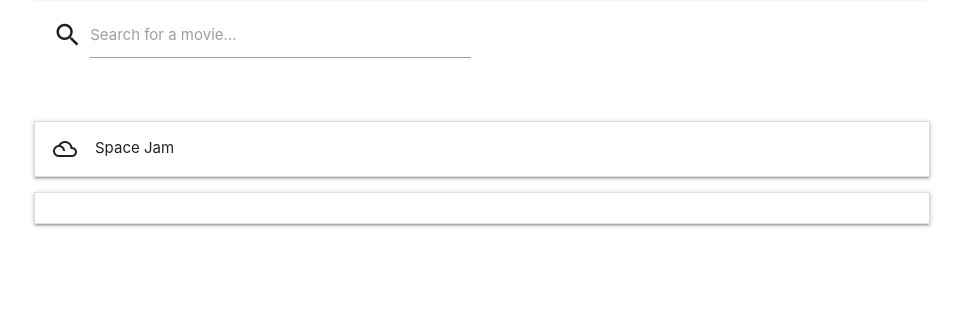
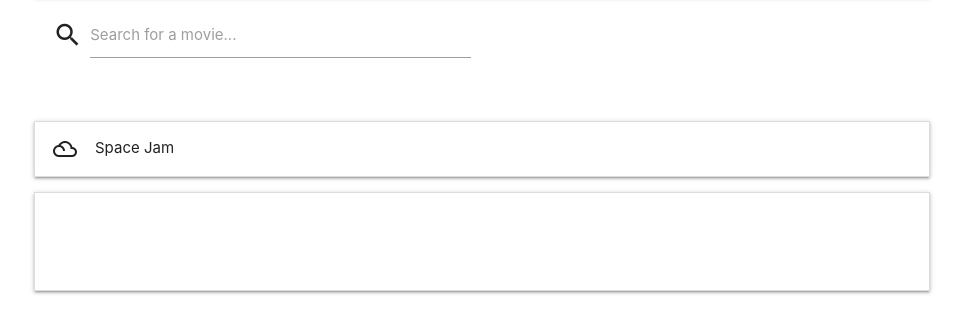
Before and after one commit to MauraSlavin/07-movie-API-search, a plain HTML site: page index.html in a window 1280 px wide. Both pictures are taken after a click on the icon "search". Shown: the part 67-400 px from the top of the page, without its empty margins (158-1121 px from the left). Drawn offline with nearby package versions, Linux system fonts and the light colour scheme; no server answers.

Commit message:
collapsible works dynamically

```diff
--- a/index.html
+++ b/index.html
@@ -6,7 +6,7 @@
     <meta name="viewport" content="width = device-width, initial-scale = 1">
     <link rel="stylesheet" href="https://fonts.googleapis.com/icon?family=Material+Icons">
     <link rel="stylesheet" href="https://cdnjs.cloudflare.com/ajax/libs/materialize/0.97.3/css/materialize.min.css">
-    <meta name="viewport" content="width=device-width, initial-scale=1.0"/>
+    <meta name="viewport" content="width=device-width, initial-scale=1.0" />
 </head>
 
 
@@ -34,6 +34,7 @@
         </form>
     </div>
 
+    <div id="card-container">
         <ul class="collapsible">
             <li>
                 <div class="collapsible-header"><i class="material-icons">filter_drama</i>Space Jam</div>
@@ -47,7 +48,7 @@
                 </div>
             </li>
         </ul>
-
+    </div>
 
     <script type="text/javascript" src="https://code.jquery.com/jquery-2.1.1.min.js"></script>
     <script src="https://cdnjs.cloudflare.com/ajax/libs/materialize/0.97.3/js/materialize.min.js">
--- a/javascript.js
+++ b/javascript.js
@@ -5,7 +5,7 @@ var movie = {
     year: "",
     director: "",
     rating: "",
-    similarMovies: [],
+
     review: "",
     metaSource: "",
     metaRating: ""
@@ -69,20 +69,21 @@ $.ajax({
 
 $("#search-button").on("click", function(event){
     event.preventDefault();
-    alert("hello");
     var newCard = $('<ul class="collapsible cardEl"></ul>');
     var liEl = $('<li></li>');
-    var titleEl = $('<div class="collapsible-header titleEl"></div>');
+    var titleEl = $('<div class="collapsible-header titleEl"><h1></h1></div>');
     var listBody = $('<div class="collapsible-body">');
     var newRow = $('<div class="row"></div>');
     var posterEl = $('<div class="col s8 posterEl"></div>');
-    var yearEtcEl= $('<div class="col s4 yearEtcEl"></div>')
+    var yearEtcEl= $('<div class="col s4 yearEtcEl"></div>');
 
-    $(document.body).append(newCard);
+    $("#card-container").append(newCard);
     $(newCard).append(liEl)
     $(liEl).append(titleEl);
-    $(titleEl).append(listBody);
+    $(liEl).append(listBody);
     $(listBody).append(newRow);
     $(newRow).append(posterEl);
     $(newRow).append(yearEtcEl);
+
+    $(".collapsible").collapsible();
 });
```
Lines whose indentation alone changed are shown as unchanged.
